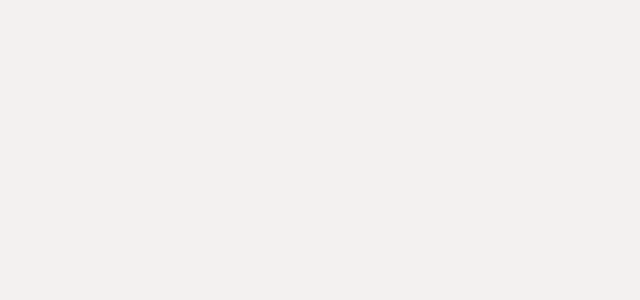
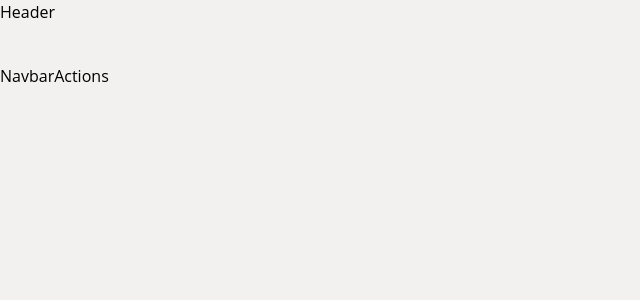
Before and after one commit to MatheusDev19/react-taskboard, a React (Vite) app: page / in a window 1280 px wide. Shown: the top 300 px of the page, without its empty margins (0-640 px from the left). Built offline with nearby package versions, Linux system fonts and the light colour scheme.

Commit message:
feat: atualizar estrutura do layout, adicionando cabeçalho e ajustando navbar

```diff
--- a/src/components/AppShell/app-shell.module.css
+++ b/src/components/AppShell/app-shell.module.css
@@ -0,0 +1,55 @@
+.shell {
+  display: flex;
+  min-height: 100dvh;
+}
+
+.header {
+  grid-area: header;
+  display: flex;
+  height: 64px;
+  width: 100%;
+}
+
+.navbar {
+  grid-area: navbar;
+  display: none;
+}
+
+.main {
+  grid-area: content;
+}
+
+.footer {
+  position: fixed;
+  width: 100%;
+  bottom: 0;
+  height: 80px;
+  grid-area: footer;
+}
+
+@media screen and (min-width: 768px) {
+  .shell {
+    display: grid;
+    grid-template-columns: 244px 1fr;
+    grid-template-areas:
+      "header header"
+      "navbar content";
+    height: 100dvh;
+  }
+
+  .header {
+    height: 64px;
+  }
+
+  .navbar {
+    display: block;
+  }
+
+  .main {
+    height: 100dvh;
+  }
+
+  .footer {
+    display: none;
+  }
+}
--- a/src/components/Header/header.module.css
+++ b/src/components/Header/header.module.css
@@ -7,6 +7,7 @@
   height: 64px;
   background-color: var(--bg-header);
   box-shadow: 0 2px 4px rgba(0, 0, 0, 0.2);
+  width: 100%;
 }
 
 .header-title {
--- a/src/layout.tsx
+++ b/src/layout.tsx
@@ -4,11 +4,12 @@ import AppShell from "./components/AppShell";
 export default function RootLayout() {
   return (
     <AppShell>
-      <AppShell.Navbar>{/* <NavbarActions /> */}</AppShell.Navbar>
+      <AppShell.Header>Header</AppShell.Header>
+      <AppShell.Navbar>NavbarActions{/* <NavbarActions /> */}</AppShell.Navbar>
       <AppShell.Main>
         <Outlet />
       </AppShell.Main>
-      <AppShell.Footer>{/* <FooterActions /> */}</AppShell.Footer>
+      <AppShell.Footer>FooterActions{/* <FooterActions /> */}</AppShell.Footer>
     </AppShell>
   );
 }
```
